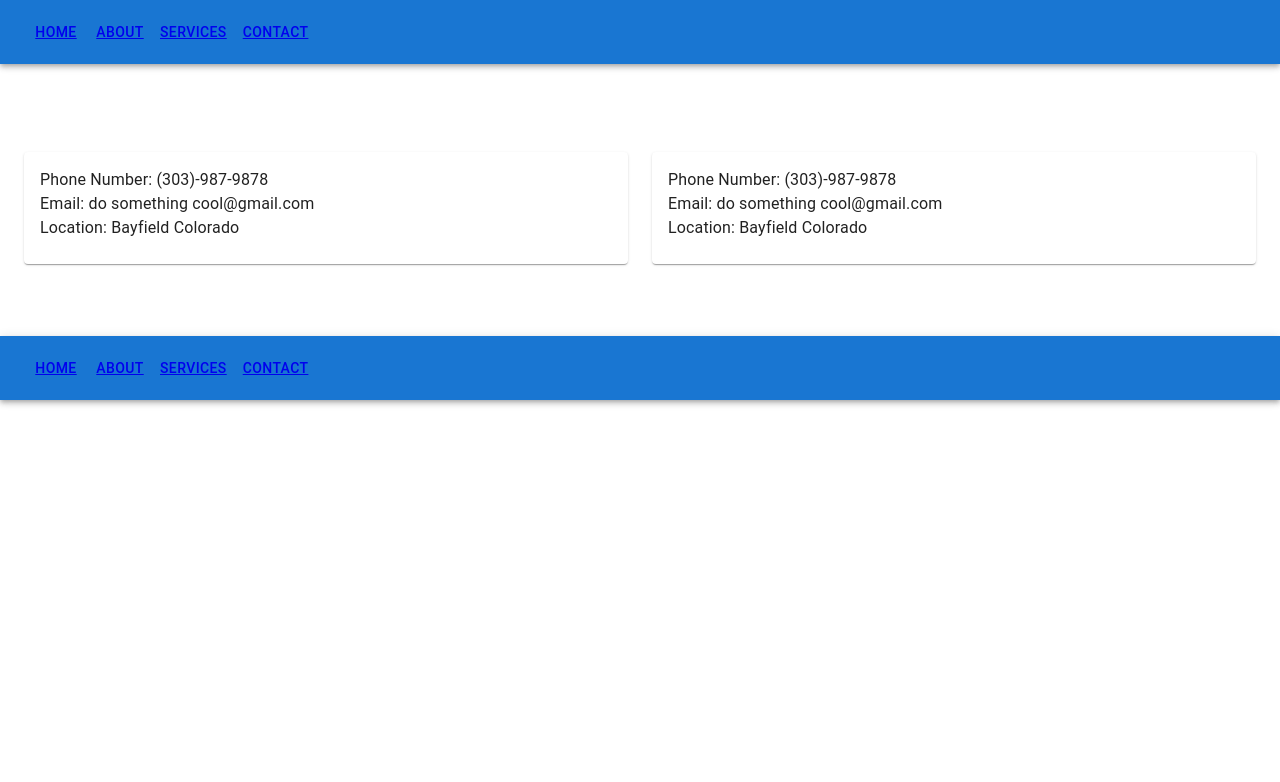
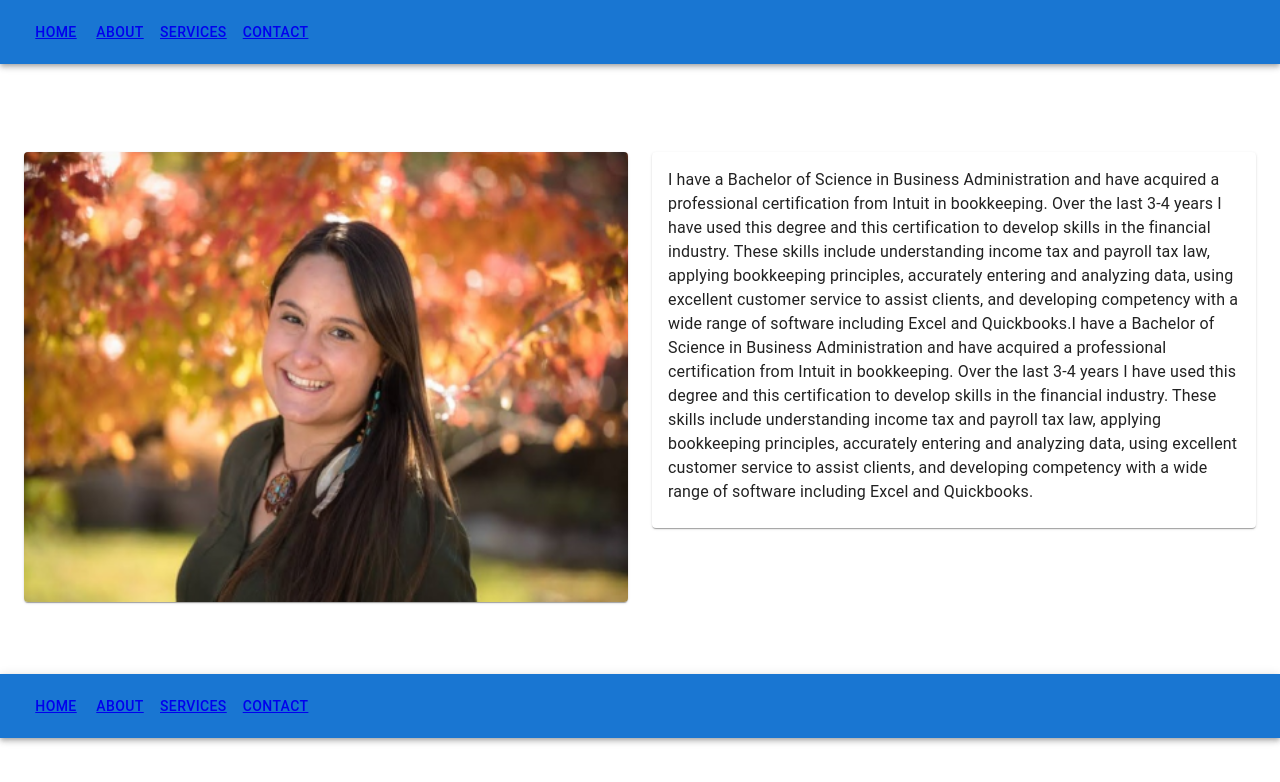
Before and after one commit to joekupernik/Tax-Time, a React (Create React App) app: page /about in a window 1280 px wide. Shown: the top 782 px of the page. Built offline with nearby package versions, Linux system fonts and the light colour scheme.

Commit message:
add bio and services basic card components

```diff
--- a/src/About.tsx
+++ b/src/About.tsx
@@ -1,16 +1,33 @@
+import Grid from "@mui/material/Grid";
+import Bio from "./BioCard";
+import Typography from "@mui/material/Typography";
+import Card from "@mui/material/Card";
+import CardContent  from "@mui/material/CardContent";
+import  Box  from "@mui/material/Box";
 
-import ContactForm from "./ContactForm";
-import Grid from "@mui/material/Grid";
-import ContactCard from "./ContactCard";
+
 
 export default function About () {
     return(
         <Grid container rowSpacing={{ xs: 1, sm: 2, md: 3 }} columnSpacing={{ xs: 1, sm: 2, md: 3 }} padding={{ xs: 1, sm: 2, md: 3 }}>
         <Grid item xs={12} sm={6} >
-          <ContactForm/>
+          <Bio/>
         </Grid>
         <Grid item xs={12} sm={6} >
-            <ContactCard/>
+        <Box
+    sx={{
+      pt: 8,
+      pb: 6,
+    }}
+  >
+        <Card>
+     <CardContent>
+      <Typography>
+      I have a Bachelor of Science in Business Administration and have acquired a professional certification from Intuit in bookkeeping. Over the last 3-4 years I have used this degree and this certification to develop skills in the financial industry. These skills include understanding income tax and payroll tax law, applying bookkeeping principles, accurately entering and analyzing data, using excellent customer service to assist clients, and developing competency with a wide range of software including Excel and Quickbooks.I have a Bachelor of Science in Business Administration and have acquired a professional certification from Intuit in bookkeeping. Over the last 3-4 years I have used this degree and this certification to develop skills in the financial industry. These skills include understanding income tax and payroll tax law, applying bookkeeping principles, accurately entering and analyzing data, using excellent customer service to assist clients, and developing competency with a wide range of software including Excel and Quickbooks.
+      </Typography>
+     </CardContent>
+    </Card>
+    </Box>
         </Grid>
         </Grid>
     );
--- /dev/null
+++ b/src/BioCard.tsx
@@ -0,0 +1,29 @@
+
+import Box from "@mui/material/Box";
+//import Typography from "@mui/material/Typography";
+import Card from "@mui/material/Card";
+//import CardContent from '@mui/material/CardContent';
+import CardMedia from '@mui/material/CardMedia';
+
+
+export default function Bio() {
+  return (
+    <Box
+    sx={{
+      pt: 8,
+      pb: 6,
+    }}
+  >
+    <Card>
+     <CardMedia
+     component="img"
+     height="450"
+     image="\Static\homeimg.png"
+     alt="Carly"
+     >
+
+     </CardMedia>
+    </Card>
+      </Box>
+  );
+}
--- a/src/Contact.tsx
+++ b/src/Contact.tsx
@@ -1,7 +1,17 @@
 
+import ContactForm from "./ContactForm";
+import Grid from "@mui/material/Grid";
+import ContactCard from "./ContactCard";
 
-export default function Contact () {
+export default function Contact() {
     return(
-        <div>i d countact me</div>
+        <Grid container rowSpacing={{ xs: 1, sm: 2, md: 3 }} columnSpacing={{ xs: 1, sm: 2, md: 3 }} padding={{ xs: 1, sm: 2, md: 3 }}>
+        <Grid item xs={12} sm={6} >
+          <ContactForm/>
+        </Grid>
+        <Grid item xs={12} sm={6} >
+            <ContactCard/>
+        </Grid>
+        </Grid>
     );
 }
--- a/src/ContactCard.tsx
+++ b/src/ContactCard.tsx
@@ -5,6 +5,7 @@ import Typography from "@mui/material/Typography";
 import Card from "@mui/material/Card";
 import CardContent from '@mui/material/CardContent';
 //import Icon from '@mui/material/Icon';
+import CardMedia from '@mui/material/CardMedia';
 
 
 export default function ContactForm() {
@@ -16,6 +17,14 @@ export default function ContactForm() {
     }}
   >
     <Card>
+     <CardMedia
+     component="img"
+     height="300"
+     image="\Static\background.jpg"
+     alt="green iguana"
+     >
+
+     </CardMedia>
      <CardContent>
       <Typography>
         Phone Number: (303)-987-9878
--- a/src/ContactForm.tsx
+++ b/src/ContactForm.tsx
@@ -1,10 +1,8 @@
 
 import Box from "@mui/material/Box";
-//import Container from "@mui/system/Container";
 import Typography from "@mui/material/Typography";
 import Card from "@mui/material/Card";
 import CardContent from '@mui/material/CardContent';
-//import Icon from '@mui/material/Icon';
 
 
 export default function ContactForm() {
--- a/src/Services.tsx
+++ b/src/Services.tsx
@@ -1,7 +1,44 @@
+
+import Grid from '@mui/material/Grid';
+import Box from '@mui/material/Box';
+import TaxCard from './TaxCard';
+import BookkeepingCard from './BookkeepingCard';
+import ConsultingCard from './ConsultingCard';
+import Typography  from '@mui/material/Typography';
+import Container from '@mui/material/Container';
+
+
+
+
 
 
 export default function Services () {
     return(
-        <div>i Services</div>
+      <>
+      <Grid container xs={12}>
+    <Container maxWidth="lg">
+      <Typography
+        variant="h2"
+        align="center"
+        color="text.primary"
+      >
+        Services
+      </Typography>
+      </Container>
+      </Grid>
+      <Box>
+        <Grid container rowSpacing={{ xs: 1, sm: 2, md: 3 }} columnSpacing={{ xs: 1, sm: 2, md: 3 }} padding={{ xs: 1, sm: 2, md: 3 }}>
+        <Grid item xs={12} sm={6} md={4}>
+          <TaxCard/>
+        </Grid>
+        <Grid item xs={12} sm={6} md={4}>
+          <ConsultingCard/>
+        </Grid>
+        <Grid item xs={12} sm={6} md={4}>
+          <BookkeepingCard/>
+        </Grid>
+      </Grid>
+        </Box>
+        </>
     );
 }
```
